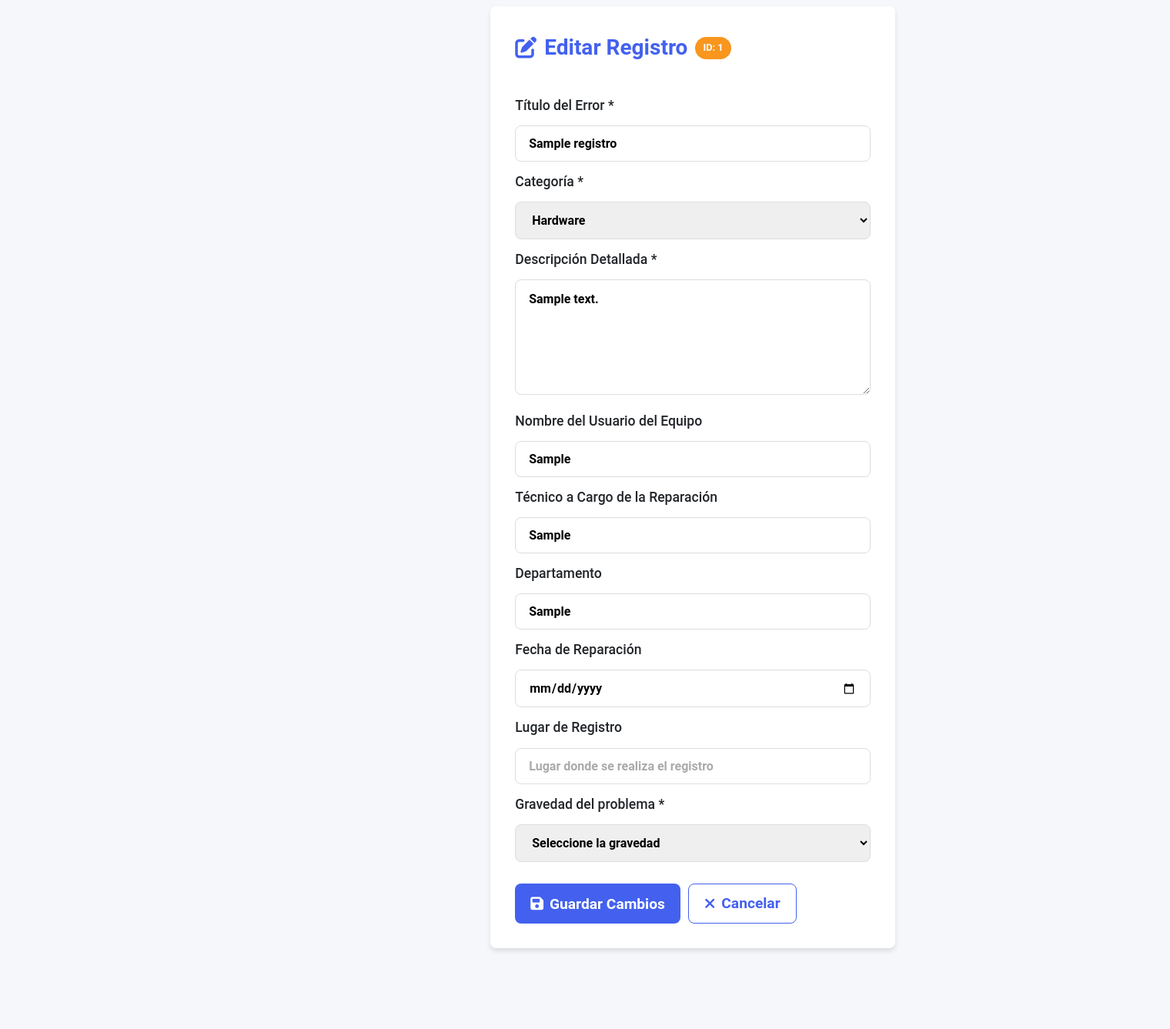
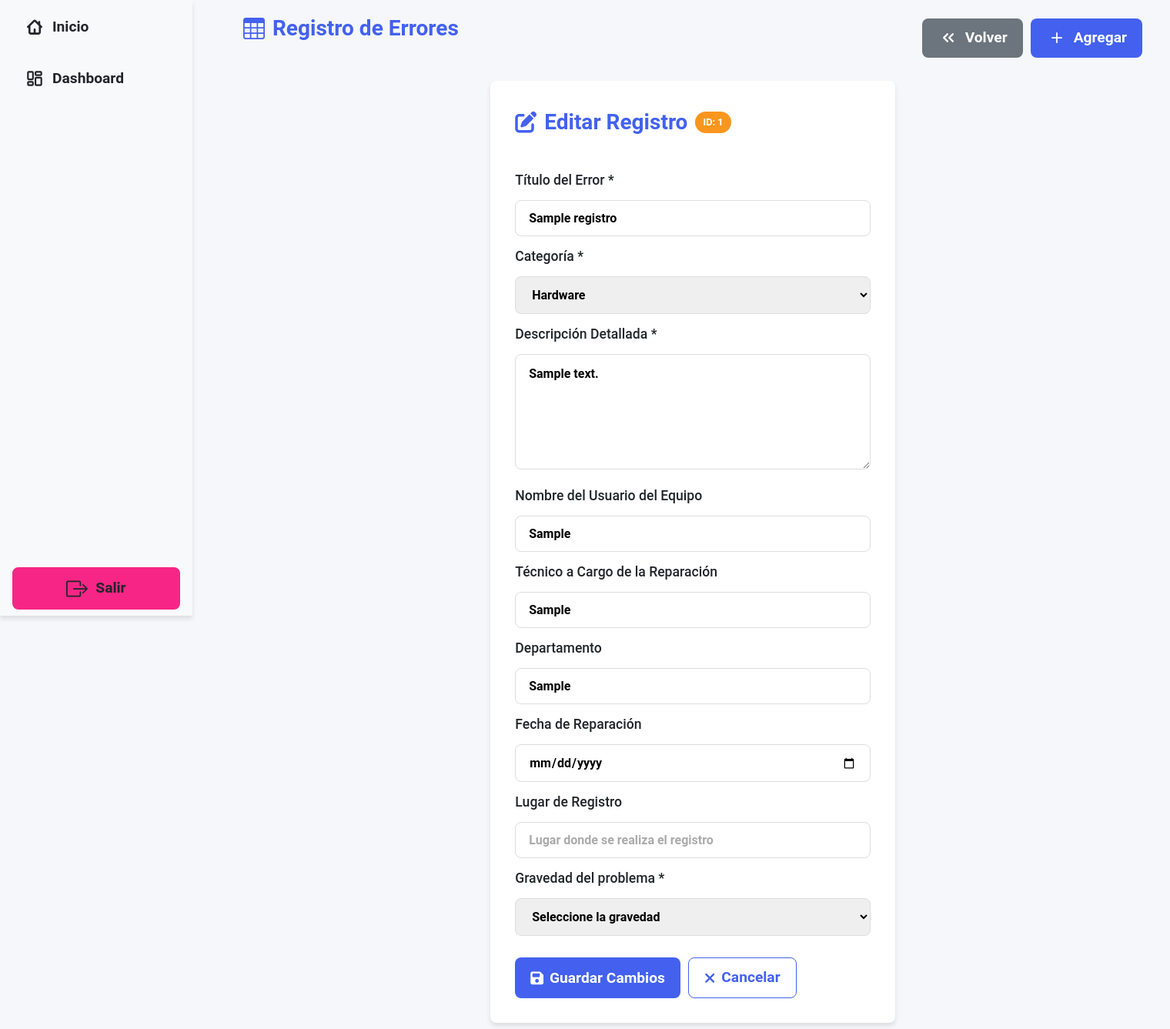
Before and after one commit to Robertx3413/Sistema-de-errores, a PHP site: page /dashboard/editar.php?editarid=1 in a window 1520 px wide. Shown: the whole page at 77% size. Before the commit the page ends 1236 px from the top, so only its background shows below. Run offline with PHP 8.4, Linux system fonts and the light colour scheme; the visitor is signed in with stand-in values (Sample User, id 1); tables that the repository leaves empty or names only in its code hold one stand-in row (values such as "Sample post"); data that the repository does not hold is empty.

Commit message:
botones nuevos

```diff
--- a/editar.php
+++ b/editar.php
@@ -79,6 +79,73 @@ mysqli_stmt_close($stmt);
 </head>
 <body>
     <div class="container">
+         <header class="header">
+                <h1>
+                    <svg xmlns="http://www.w3.org/2000/svg" width="28" height="28" fill="currentColor" viewBox="0 0 16 16">
+                        <path d="M0 2a2 2 0 0 1 2-2h12a2 2 0 0 1 2 2v12a2 2 0 0 1-2 2H2a2 2 0 0 1-2-2V2zm15 2h-4v3h4V4zm0 4h-4v3h4V8zm0 4h-4v3h3a1 1 0 0 0 1-1v-2zm-5 3v-3H6v3h4zm-5 0v-3H1v2a1 1 0 0 0 1 1h3zm-4-4h4V8H1v3zm0-4h4V4H1v3zm5-3v3h4V4H6zm4 4H6v3h4V8z"/>
+                    </svg> Registro de Errores
+                </h1>
+                <div class="btn-group">
+
+                    <a href="http://localhost/dashboard/sistema/main.php" class="btn btn-secondary">
+                        <svg width="28" height="28" viewBox="0 0 24 24" fill="none" xmlns="http://www.w3.org/2000/svg" class="icon-svg" aria-hidden="true" focusable="false">
+                            <g>
+                                <path d="M17 16L13 12L17 8M11 16L7 12L11 8" stroke="currentColor" stroke-width="2" stroke-linecap="round" stroke-linejoin="round"></path>
+                            </g>
+                        </svg> Volver
+                    </a>
+
+
+                    <a href="formulario.php" class="btn btn-primary">
+                        <svg xmlns="http://www.w3.org/2000/svg" width="28" height="28" fill="currentColor" viewBox="0 0 16 16">
+                            <path d="M8 4a.5.5 0 0 1 .5.5v3h3a.5.5 0 0 1 0 1h-3v3a.5.5 0 0 1-1 0v-3h-3a.5.5 0 0 1 0-1h3v-3A.5.5 0 0 1 8 4z"/>
+                        </svg> Agregar
+                    </a>
+
+
+
+                </div>
+
+                <nav class="nav">
+                    <ul class="nav-list">
+                        <li class="nav-item">
+                            <a href="main.php">
+                                <!-- Improved Home SVG: clearer, more modern, accessible -->
+
+                                    <svg width="26" height="26" viewBox="0 0 24 24" fill="none" xmlns="http://www.w3.org/2000/svg" class="icon-nav" aria-hidden="true" focusable="false">
+                                        <path d="M5.77778 10.2222V18C5.77778 19.1046 6.67321 20 7.77778 20H12M5.77778 10.2222L11.2929 4.70711C11.6834 4.31658 12.3166 4.31658 12.7071 4.70711L17.5 9.5M5.77778 10.2222L4 12M18.2222 10.2222V18C18.2222 19.1046 17.3268 20 16.2222 20H12M18.2222 10.2222L20 12M18.2222 10.2222L17.5 9.5M17.5 9.5V6M12 20V15" stroke="currentColor" stroke-width="2.4" stroke-linecap="round" stroke-linejoin="round"/>
+                                    </svg>
+
+
+                                    <span class="txt-nav">Inicio</span>
+
+                            </a>
+                        </li>
+                        <li class="nav-item">
+                            <a href="dashboard.php">
+                                <!-- Improved Dashboard SVG: simple, bold, accessible -->
+                                <svg width="26" height="26" viewBox="0 0 24 24" fill="none" class="icon-nav" xmlns="http://www.w3.org/2000/svg" aria-hidden="true" focusable="false">
+                                    <path d="M13 12C13 11.4477 13.4477 11 14 11H19C19.5523 11 20 11.4477 20 12V19C20 19.5523 19.5523 20 19 20H14C13.4477 20 13 19.5523 13 19V12Z" stroke="currentColor" stroke-width="2" stroke-linecap="round"></path>
+                                    <path d="M4 5C4 4.44772 4.44772 4 5 4H9C9.55228 4 10 4.44772 10 5V12C10 12.5523 9.55228 13 9 13H5C4.44772 13 4 12.5523 4 12V5Z" stroke="currentColor" stroke-width="2" stroke-linecap="round"></path>
+                                    <path d="M4 17C4 16.4477 4.44772 16 5 16H9C9.55228 16 10 16.4477 10 17V19C10 19.5523 9.55228 20 9 20H5C4.44772 20 4 19.5523 4 19V17Z" stroke="currentColor" stroke-width="2" stroke-linecap="round"></path>
+                                    <path d="M13 5C13 4.44772 13.4477 4 14 4H19C19.5523 4 20 4.44772 20 5V7C20 7.55228 19.5523 8 19 8H14C13.4477 8 13 7.55228 13 7V5Z" stroke="currentColor" stroke-width="2" stroke-linecap="round"></path>
+                                </svg>
+                                <span>Dashboard</span>
+                            </a>
+                        </li>
+                    </ul>
+                    <div class="container-off">
+                            <a href="login/cerrar_sesion.php" class="btn btn-danger ">
+                                <svg xmlns="http://www.w3.org/2000/svg" width="28" height="28" fill="currentColor" viewBox="0 0 16 16">
+                                    <path fill-rule="evenodd" d="M10 12.5a.5.5 0 0 1-.5.5h-8a.5.5 0 0 1-.5-.5v-9a.5.5 0 0 1 .5-.5h8a.5.5 0 0 1 .5.5v2a.5.5 0 0 0 1 0v-2A1.5 1.5 0 0 0 9.5 2h-8A1.5 1.5 0 0 0 0 3.5v9A1.5 1.5 0 0 0 1.5 14h8a1.5 1.5 0 0 0 1.5-1.5v-2a.5.5 0 0 0-1 0v2z"/>
+                                    <path fill-rule="evenodd" d="M15.854 8.354a.5.5 0 0 0 0-.708l-3-3a.5.5 0 0 0-.708.708L14.293 7.5H5.5a.5.5 0 0 0 0 1h8.793l-2.147 2.146a.5.5 0 0 0 .708.708l3-3z"/>
+                                </svg>
+                                Salir
+                            </a>
+                        </div>
+                </nav>
+            </header>
+
         <div class="form-container">
             <div class="header">
                 <h1>
--- a/main.php
+++ b/main.php
@@ -126,7 +126,7 @@ $rol = $row['idrol'];
                     </svg> Info
                 </button>
 
-                <a href="prueba.php?id=<?= $row['id'] ?>" class="btn btn-success action-btn">
+                <a href="prueba.php?id=<?= $row['id'] ?>" class="btn btn-success action-btn" target="_blank" rel="noopener">
                     <svg width="26" height="26" viewBox="0 0 24 24" fill="none" class="icon-print" xmlns="http://www.w3.org/2000/svg">
                         <path d="M7 6C7 4.89543 7.89543 4 9 4H15C16.1046 4 17 4.89543 17 6V8H7V6Z" stroke="currentColor" stroke-width="2" stroke-linecap="round" stroke-linejoin="round"/>
                         <path d="M7 14H17V18C17 19.1046 16.1046 20 15 20H9C7.89543 20 7 19.1046 7 18V14Z" stroke="currentColor" stroke-width="2" stroke-linecap="round" stroke-linejoin="round"/>
--- a/styles.css
+++ b/styles.css
@@ -30,6 +30,7 @@ body {
 
 .container{
     padding: 0.5rem 1rem;
+    width: 100%;
     max-width: 1200px;
     margin-left: 300px;
 }
```
Also changed, not shown: formulario.php (+12 -0 lines).
